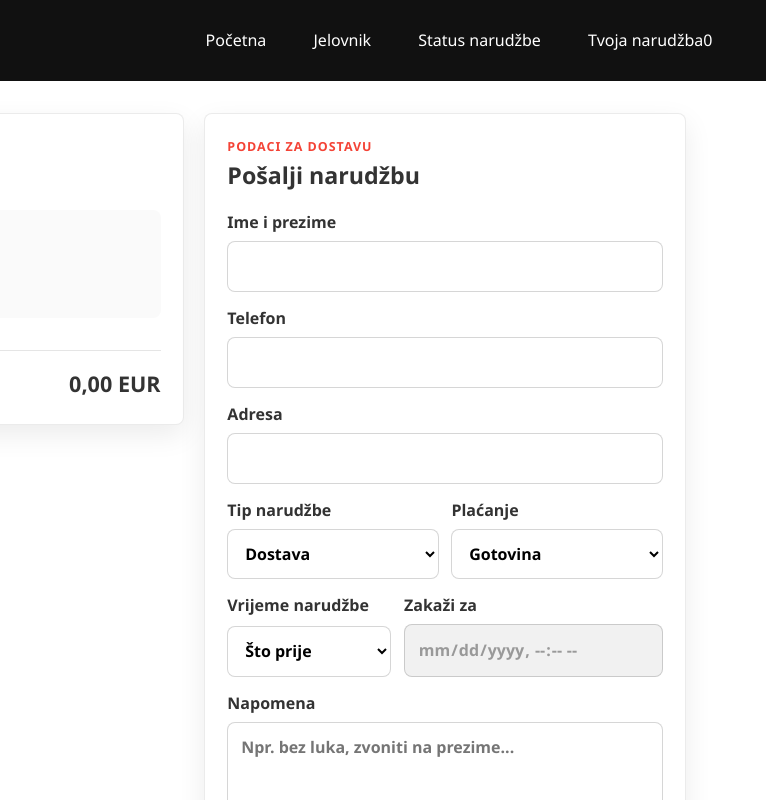
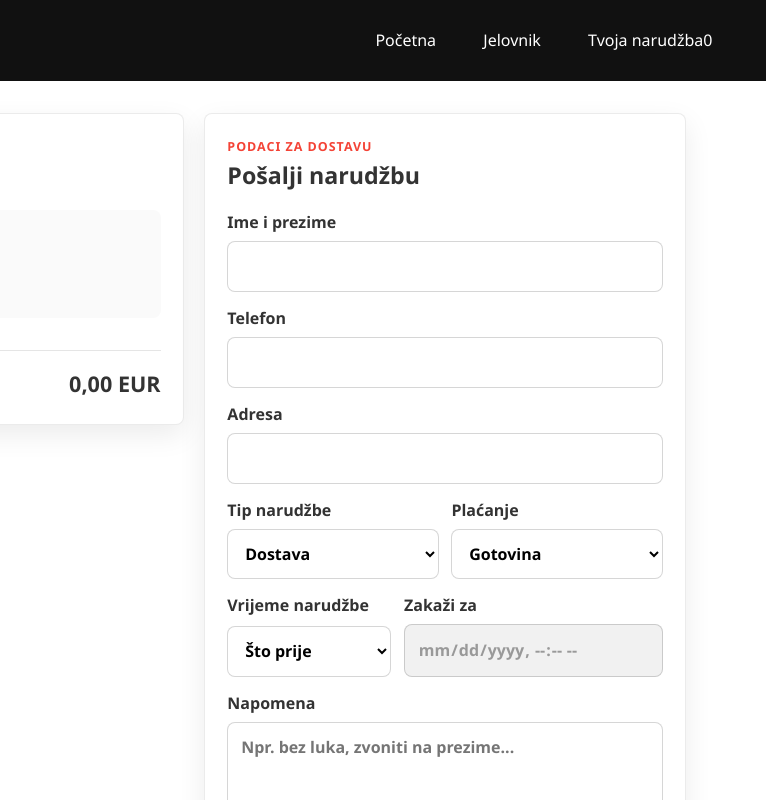
Before and after one commit to Mihael-Koic/buldog-web, a website with bundled scripts: page checkout.html in a window 1280 px wide. Shown: the top 800 px of the page, 514-1280 px from the left. Built offline with nearby package versions, Linux system fonts and the light colour scheme.

Commit message:
Update checkout.html

```diff
--- a/checkout.html
+++ b/checkout.html
@@ -15,7 +15,6 @@
     <nav id="nav">
       <a href="index.html">Početna</a>
       <a href="menu.html">Jelovnik</a>
-      <a href="status.html">Status narudžbe</a>
       <a href="checkout.html">Tvoja narudžba <span id="cartCounter">0</span></a>
     </nav>
   </header>
```
